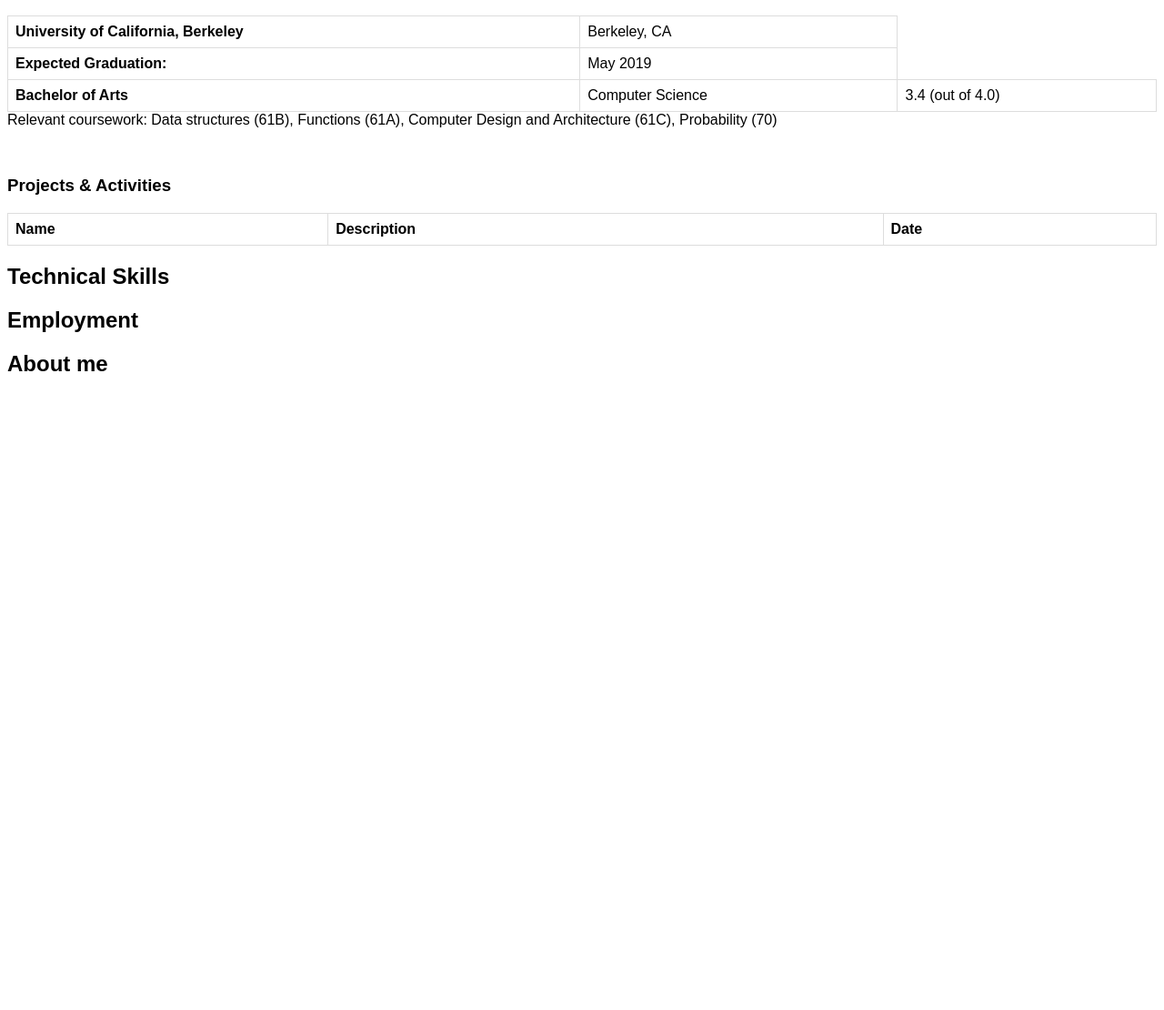
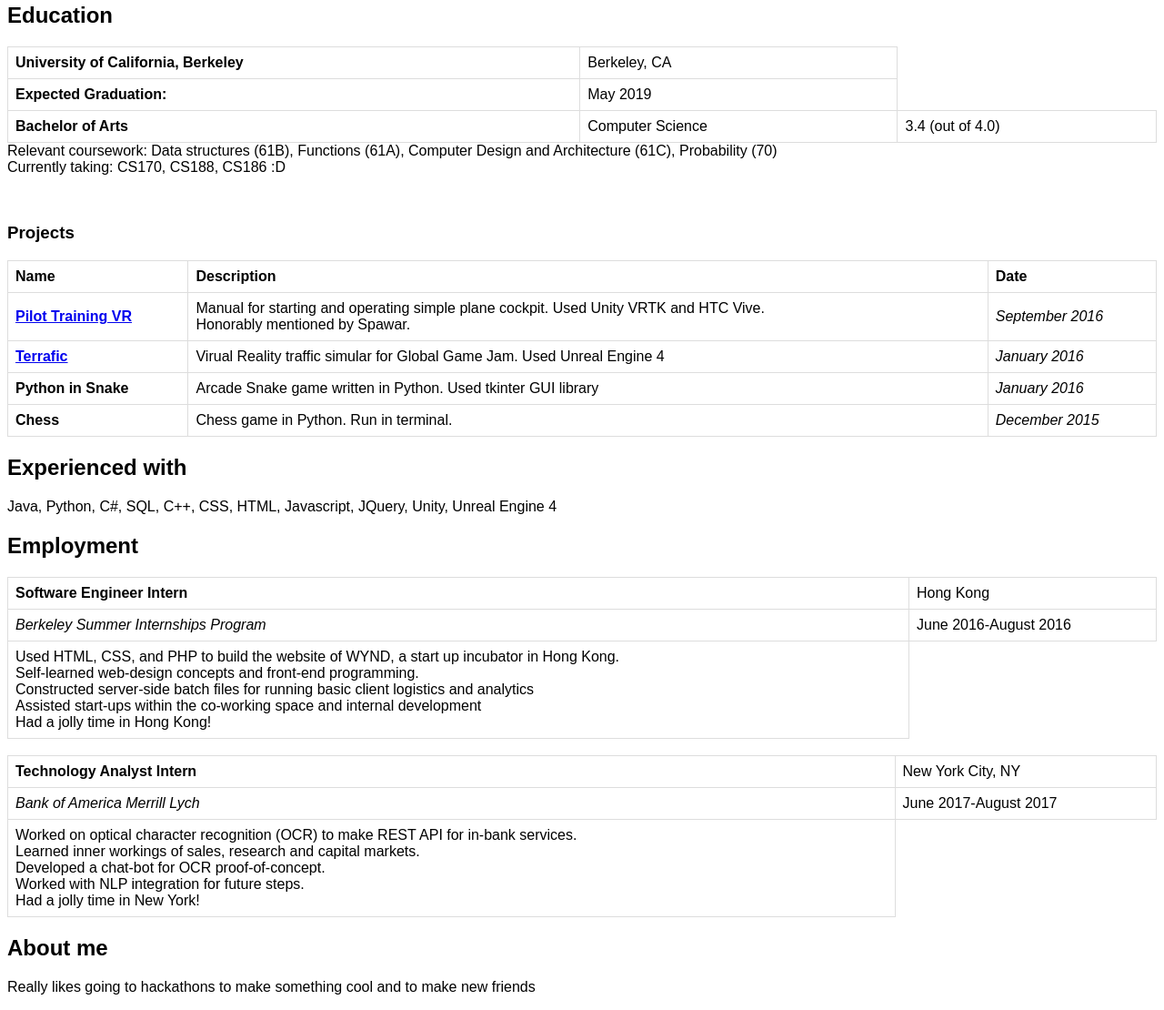
Before and after one commit to harryh0/harryh0.github.io, a plain HTML site: page index.html in a window 1280 px wide. Shown: the part 183-1293 px from the top of the page at 91% size. Before the commit the page ends 800 px from the top, so only its background shows below. Drawn offline with nearby package versions, Linux system fonts and the light colour scheme.

Commit message:
added work

```diff
--- a/assets/css/style.css
+++ b/assets/css/style.css
@@ -16,6 +16,7 @@ p {
 table {
 	width: 100%;
 	border-collapse: collapse;
+
 }
 
 td, th {
--- a/index.html
+++ b/index.html
@@ -22,7 +22,7 @@
 		<!-- contact info -->
 		<a href="#">harryh0@berkeley.edu </a>
 		<p>(949) 468-8780</p>
-		<a href="https://www.linkedin.com/in/harryh0/"></a>
+		<a href="https://www.linkedin.com/in/harryh0/">linkedIn</a>
 
 	</div>
 	<!-- Education -->
@@ -45,29 +45,100 @@
 				</tr>
 			</table>
 			Relevant coursework: Data structures (61B), Functions (61A), Computer Design and Architecture (61C), Probability (70)
+			<br>
+			Currently taking: CS170, CS188, CS186 :D
 		</p>
 		<br>
-		<h3>Projects & Activities</h3>
+		<h3>Projects</h3>
 			<table>
 				<tr>
 					<th>Name</th>
 					<th>Description</th>
 					<th>Date</th>
 				</tr>
+				<tr>
+					<td><b><a href="https://devpost.com/software/piloteach">Pilot Training VR</a></b></td>
+					<td>Manual for starting and operating simple plane cockpit. Used Unity VRTK and HTC Vive.<br>Honorably mentioned by Spawar.</td>
+					<td><i>September 2016</i></td>
+				</tr>
+				<tr>
+					<td><b><a href="https://globalgamejam.org/2016/games/terraffic">Terrafic</a></b></td>
+					<td>Virual Reality traffic simular for Global Game Jam. Used Unreal Engine 4</td>
+					<td><i>January 2016</i></td>
+				</tr>
+				<tr>
+					<td><b>Python in Snake</b></td>
+					<td>Arcade Snake game written in Python. Used tkinter GUI library</td>
+					<td><i>January 2016</i></td>
+				</tr>
+				<tr>
+					<td><b>Chess</b></td>
+					<td>Chess game in Python. Run in terminal.</td>
+					<td><i>December 2015</i></td>
+				</tr>
 			</table>
-
 	</div>
 	<!-- Technical Skills -->
 	<div id="skills">
-		<h2>Technical Skills</h2>
+		<h2>Experienced with</h2>
+		Java, Python, C#, SQL, C++, CSS, HTML, Javascript, JQuery, Unity, Unreal Engine 4
 	</div>
 	<!-- Work Experience -->
 	<div id="work">
 		<h2>Employment</h2>
+		<table>
+			<tr>
+				<th>Software Engineer Intern</th>
+				<td>Hong Kong</td>
+			</tr>
+			<tr>
+				<td><i>Berkeley Summer Internships Program</i></td>
+				<td>June 2016-August 2016</td>
+			</tr>
+			<tr>
+				<td>
+					Used HTML, CSS, and PHP to build the website of WYND, a start up incubator in Hong Kong.
+					<br>
+					Self-learned web-design concepts and front-end programming.
+					<br>
+					Constructed server-side batch  files for running basic client logistics and analytics
+					<br>
+					Assisted start-ups within the co-working space and internal development
+					<br>
+					Had a jolly time in Hong Kong!
+				</td>
+			</tr>
+		</table>
+		<br>
+		<table>
+			<tr>
+				<th>Technology Analyst Intern</th>
+				<td>New York City, NY</td>
+			</tr>
+			<tr>
+				<td><i>Bank of America Merrill Lych</i></td>
+				<td>June 2017-August 2017</td>
+			</tr>
+			<tr>
+				<td>
+					Worked on optical character recognition (OCR) to make REST API for in-bank services.
+					<br>
+					Learned inner workings of sales, research and capital markets.
+					<br>
+					Developed a chat-bot for OCR proof-of-concept.
+					<br>
+					Worked with NLP integration for future steps.
+					<br>
+					Had a jolly time in New York!
+				</td>
+
+			</tr>
+		</table>
 	</div>
 	<!-- Personable section -->
 	<div id="personable">
 		<h2>About me</h2>
+		<p>Really likes going to hackathons to make something cool and to make new friends</p>
 	</div>
 </body>
 </html>
```
